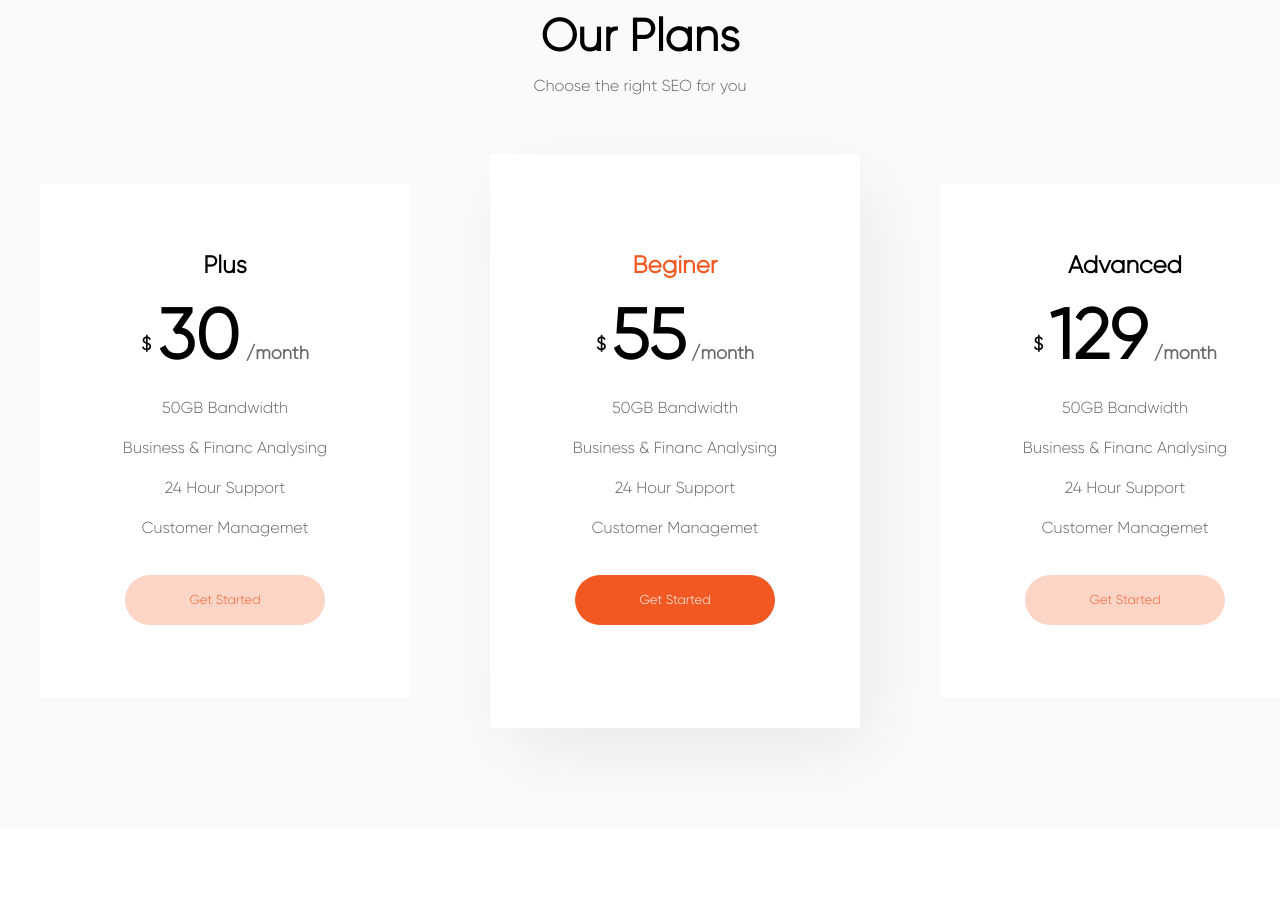
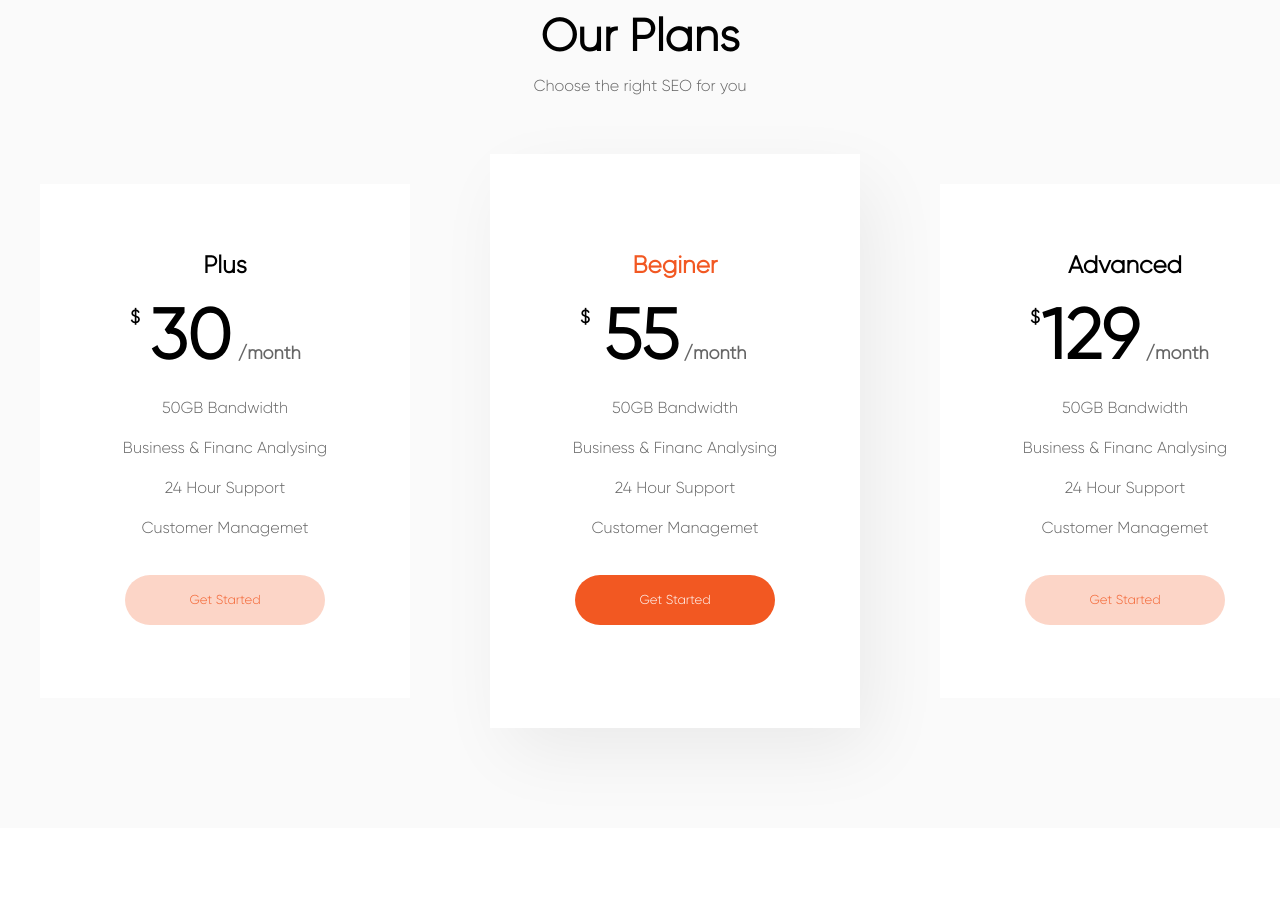
Before and after one commit to AJurayev/growbe, a plain HTML site: page index.html in a window 1280 px wide. Shown: the part 4785-5696 px from the top of the page. Drawn offline with Linux system fonts and the light colour scheme.

Commit message:
add position in plan section

```diff
--- a/css/style.css
+++ b/css/style.css
@@ -415,11 +415,15 @@ body {
   background-color: #FFFFFF;
 }
 .plan-card h3 {
+  position: relative;
   font-size: 24px;
   line-height: 150%;
   color: #000000;
 }
 .dollar {
+  top: 57px;
+  left: 90px;
+  position: absolute;
   font-size: 18px;
   line-height: 150%;
   color: #000000;
@@ -450,12 +454,16 @@ body {
   margin-top: 27px;
 }
 .plan-center-card {
+  position: relative;
   width: 370px;
   height: 574px;
   background-color: #FFFFFF;
   box-shadow: 15px 25px 70px -5px rgba(0, 0, 0, 0.07);
   margin-top: 56px;
   padding-top: 93px;
+}
+.plan-center-card .dollar {
+  top: 150px;
 }
 .color_special {
   font-size: 24px;
```
